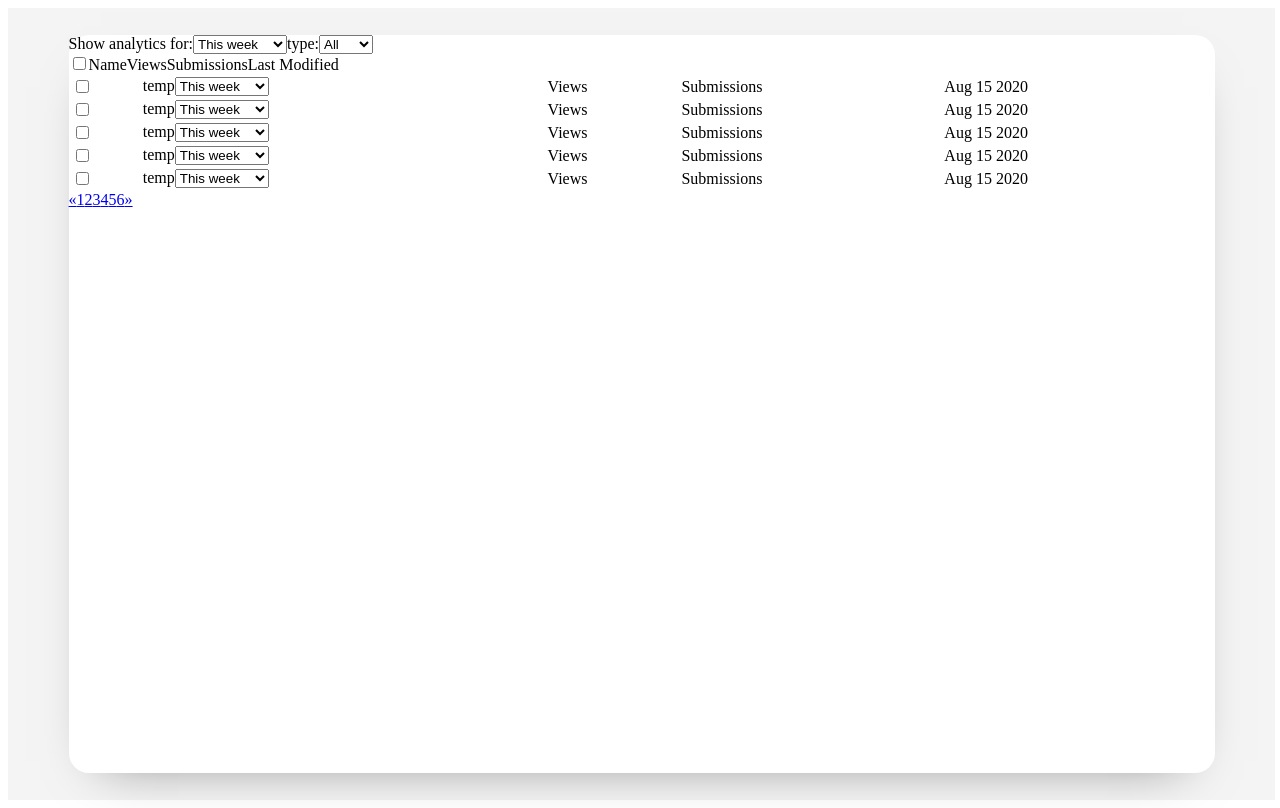
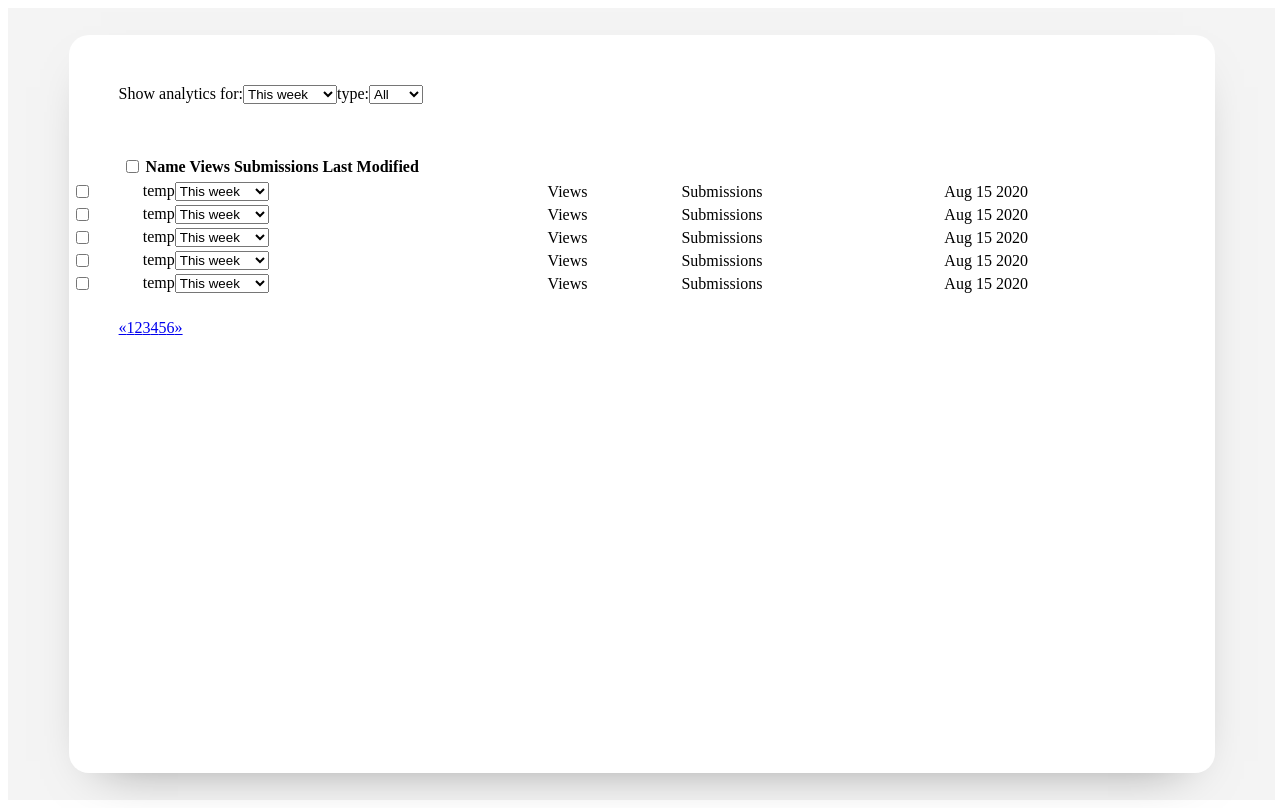
Before and after one commit to codacy20/angular-ts-spacex-launches, an Angular app: page / in a window 1280 px wide. Built offline with nearby package versions, Linux system fonts and the light colour scheme.

Commit message:
initial styling

```diff
--- a/src/app/filter/filter.component.css
+++ b/src/app/filter/filter.component.css
@@ -0,0 +1,3 @@
+.container{
+  padding: 50px;
+}
--- a/src/app/filter/filter.component.html
+++ b/src/app/filter/filter.component.html
@@ -1,4 +1,4 @@
-<div>
+<div class="container">
 	<span>Show analytics for:</span>
 	<select id="cars">
   <option value="volvo">This week</option>
--- a/src/app/pagination/pagination.component.css
+++ b/src/app/pagination/pagination.component.css
@@ -0,0 +1,3 @@
+.pagination{
+  padding: 23px 50px 0 50px;
+}
--- a/src/app/table-header/table-header.component.css
+++ b/src/app/table-header/table-header.component.css
@@ -0,0 +1,3 @@
+.container{
+  padding: 0 50px 0px 50px;
+}
--- a/src/app/table-header/table-header.component.html
+++ b/src/app/table-header/table-header.component.html
@@ -1,7 +1,11 @@
-<div>
-  <input type="checkbox" id="vehicle1" name="vehicle1" value="Bike">
-  <span>Name</span>
-  <span>Views</span>
-  <span>Submissions</span>
-  <span>Last Modified</span>
-</div>
+<table class="container">
+	<tr>
+		<th>
+			<input type="checkbox" id="vehicle1" name="vehicle1" value="Bike">
+    </th>
+		<th>Name</th>
+		<th>Views</th>
+		<th>Submissions</th>
+		<th>Last Modified</th>
+	</tr>
+</table>
```
